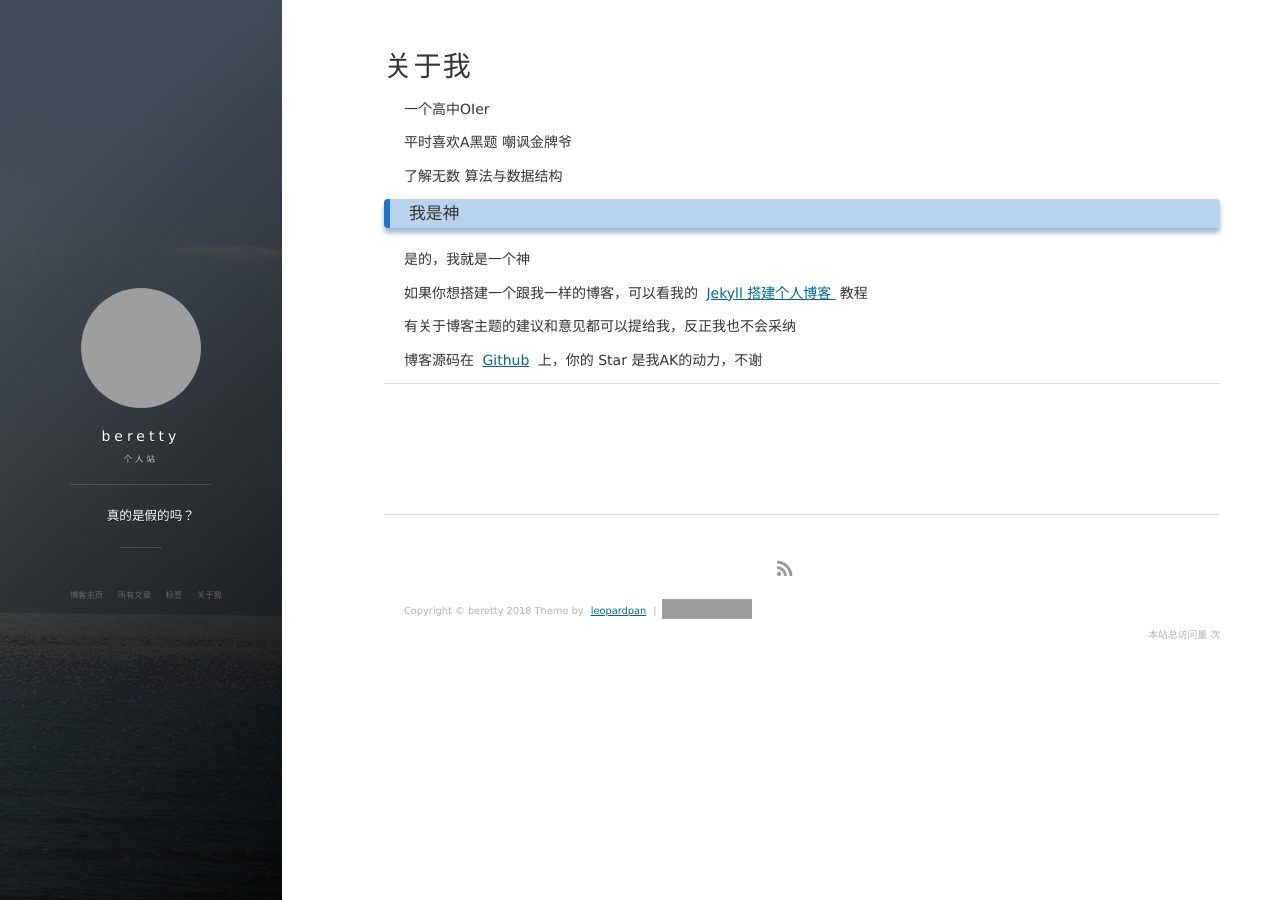
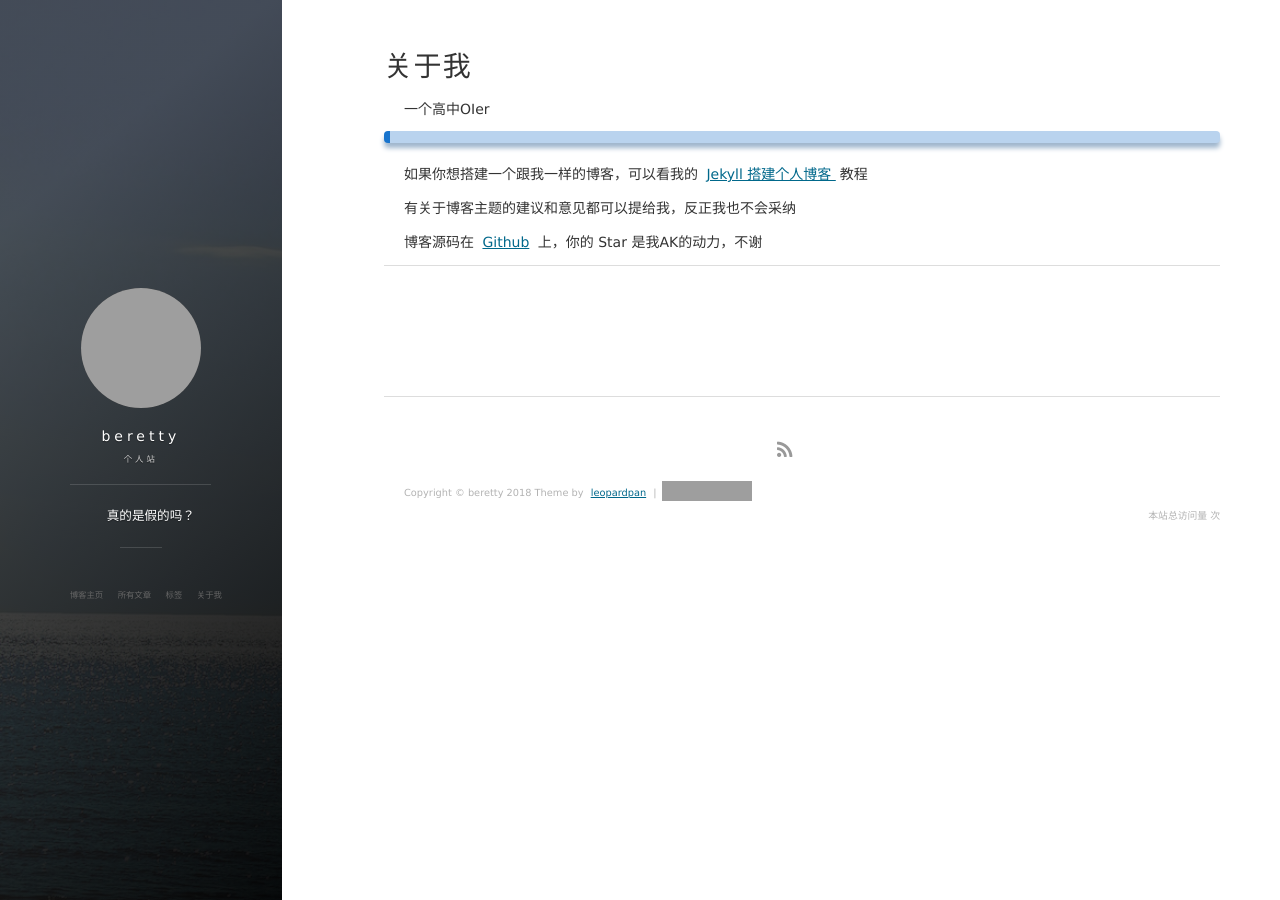
Before and after one commit to beretty/beretty.github.io, a Jekyll site: the page built from about.md, in a window 1280 px wide. Built offline with Jekyll 4.4.1, drawn with Linux system fonts in a browser that asks for light colours; nearby versions of some CDN libraries; comment, search, counter and statistics services are not loaded; grey boxes are pictures that could not be loaded.

Commit message:
Update about.md

```diff
--- a/about.md
+++ b/about.md
@@ -5,17 +5,17 @@ title: 关于我
 
 一个高中OIer
 <p>
-平时喜欢A黑题 嘲讽金牌爷
-<p>
-了解无数 算法与数据结构
 
 <p>
 
-<h3> 我是神 </h3>
 
 <p>
 
-是的，我就是一个神
+<h3> </h3>
+
+<p>
+
+
 <p>
 
 如果你想搭建一个跟我一样的博客，可以看我的
```
